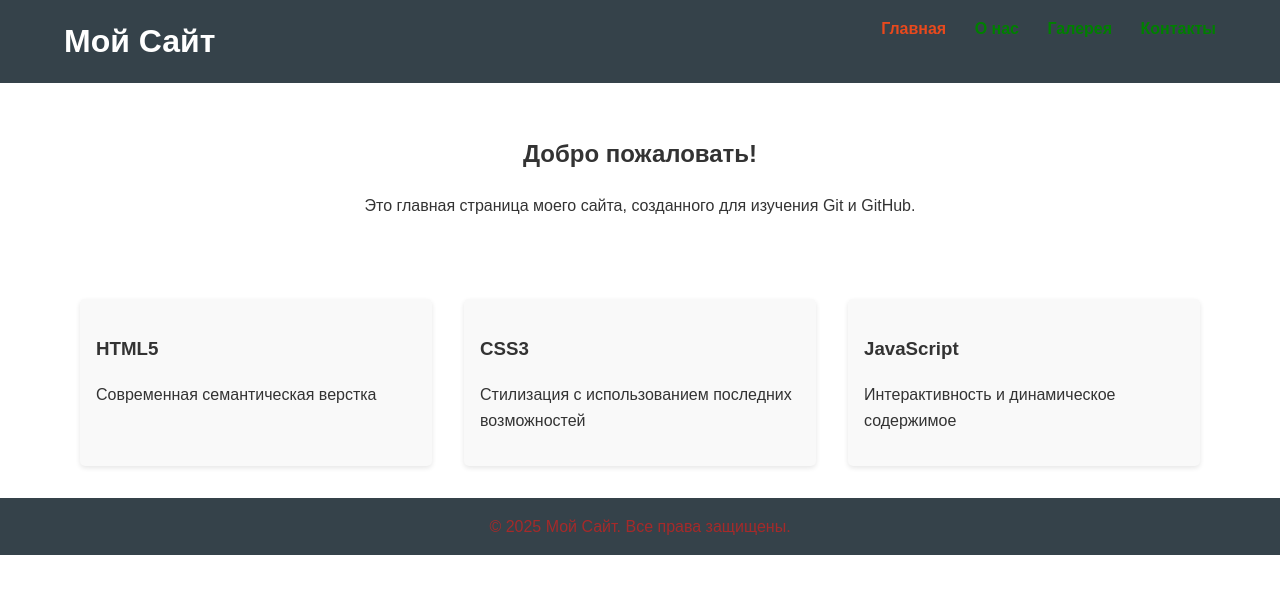
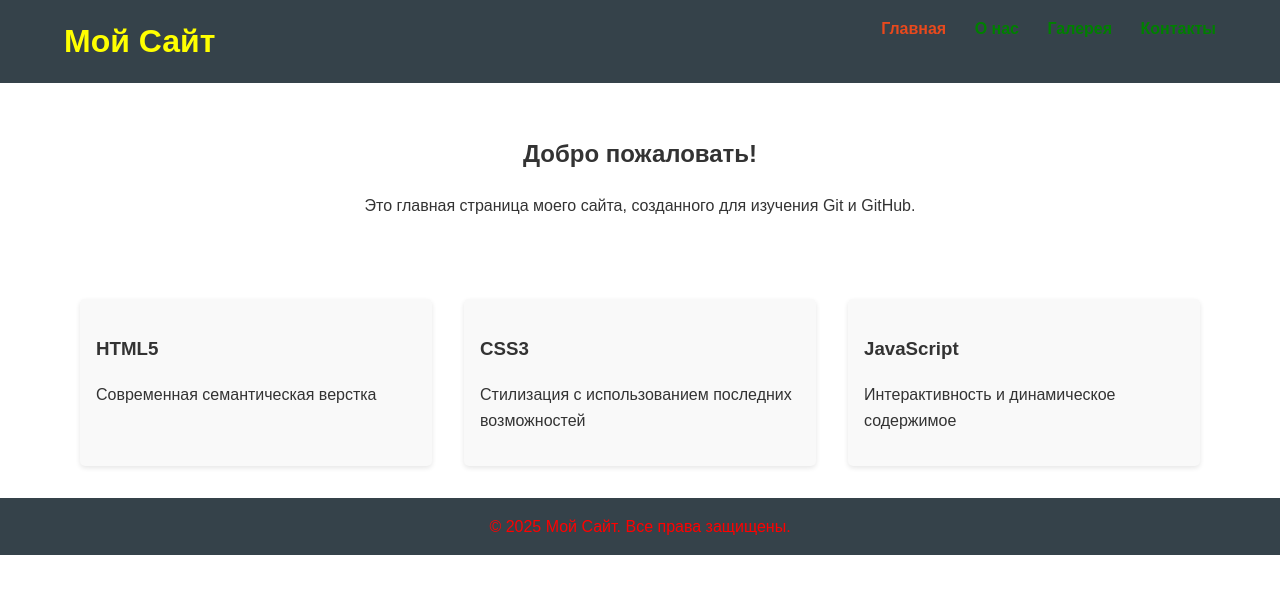
Before and after one commit to GulnazIdr/my-website, a plain HTML site: page index.html in a window 1280 px wide. Drawn offline with Linux system fonts and the light colour scheme.

```diff
--- a/styles/footer.css
+++ b/styles/footer.css
@@ -1,6 +1,6 @@
 .site-footer {
     background: #35424a;
-    color: brown;
+    color: red;
     text-align: center;
     padding: 1rem 0;
     margin-top: 2rem;
--- a/styles/header.css
+++ b/styles/header.css
@@ -1,6 +1,6 @@
 .site-header {
     background: #35424a;
-    color: white;
+    color: yellow;
     padding: 1rem 0;
 }
 
```
